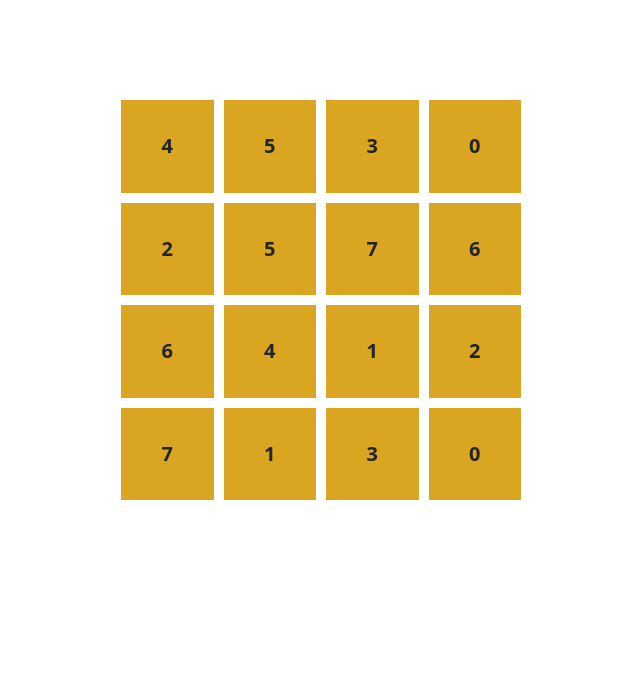
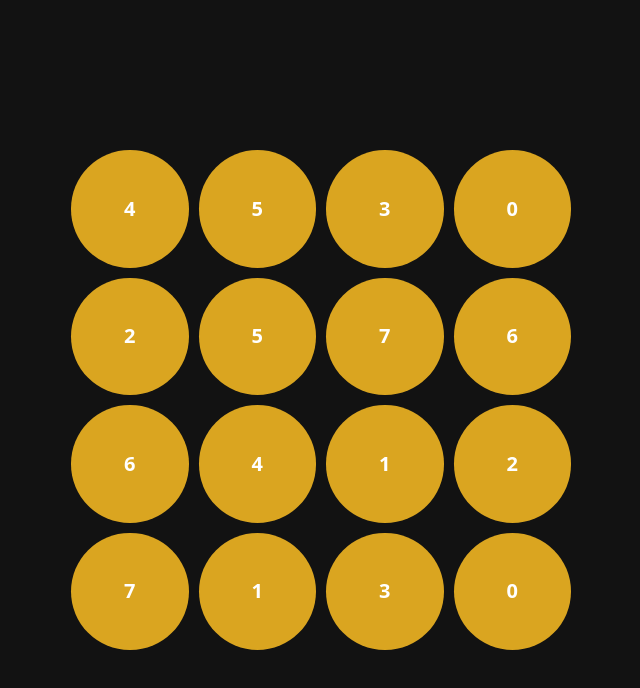
Before and after one commit to Giordanella/unq-ui-alessandro-giordanella-trabajo-final, a React (Vite) app: page / in a window 1280 px wide. Shown: the top 688 px of the page, without its empty margins (319-959 px from the left). Built offline with nearby package versions, Linux system fonts and the light colour scheme.

Commit message:
Celdas redondas y fondo oscuro

```diff
--- a/src/App.css
+++ b/src/App.css
@@ -0,0 +1,8 @@
+.app {
+    align-items: center;
+    background-color: #121212;
+    color: white;
+    display: flex;
+    justify-content: center;
+    min-height: 100vh;
+}
--- a/src/components/Celda.css
+++ b/src/components/Celda.css
@@ -2,6 +2,7 @@
     align-items: center;
     aspect-ratio: 1 / 1;
     background-color: goldenrod;
+    border-radius: 50%;
     cursor: pointer;
     display: flex;
     font-size: 20px;
--- a/src/components/Tablero.css
+++ b/src/components/Tablero.css
@@ -1,7 +1,7 @@
 .tablero {
     display: grid;
-    grid-gap: 10px;
+    gap: 10px;
     grid-template-columns: repeat(4, 1fr);
-    margin: 100px auto;
-    max-width: 400px;
+    height: 500px;
+    width: 500px;
 }
```
